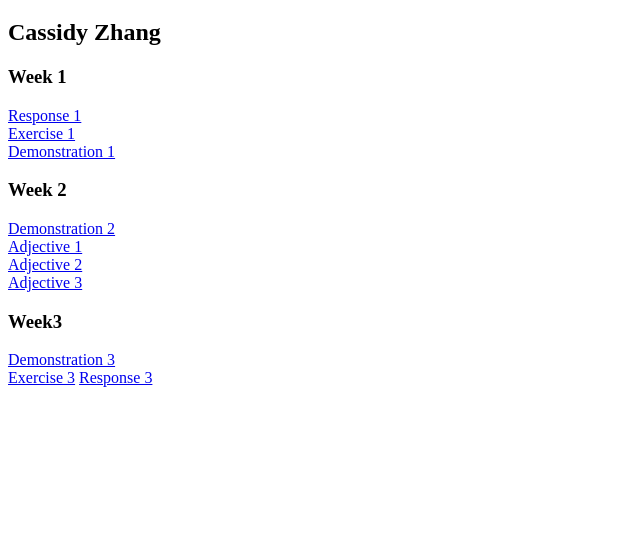
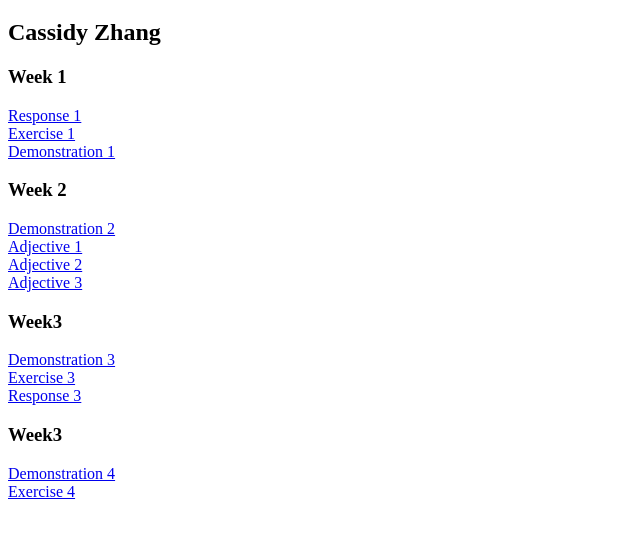
Before and after one commit to c34zhang/web2018, a plain HTML site: page index.html in a window 1280 px wide. Shown: the part 61-596 px from the top of the page, without its empty margins (0-640 px from the left). Drawn offline with Linux system fonts and the light colour scheme.

Commit message:
Update index.html

```diff
--- a/index.html
+++ b/index.html
@@ -19,7 +19,10 @@
             <a href="exercise_2/adjective_3/index.html">Adjective 3</a><br>
         <h3>Week3</h3>
             <a href="demonstration_3/index.html">Demonstration 3</a><br>
-            <a href="exercise_3/index.html">Exercise 3</a>
-            <a href="response_3/index.html">Response 3</a>
+            <a href="exercise_3/index.html">Exercise 3</a><br>
+            <a href="response_3/index.html">Response 3</a><br>
+      <h3>Week3</h3>
+        <a href="demonstration_4/index.html">Demonstration 4</a><br>
+        <a href="exercise_4/index.html">Exercise 4</a><br>
     </body>
 </html>
```
